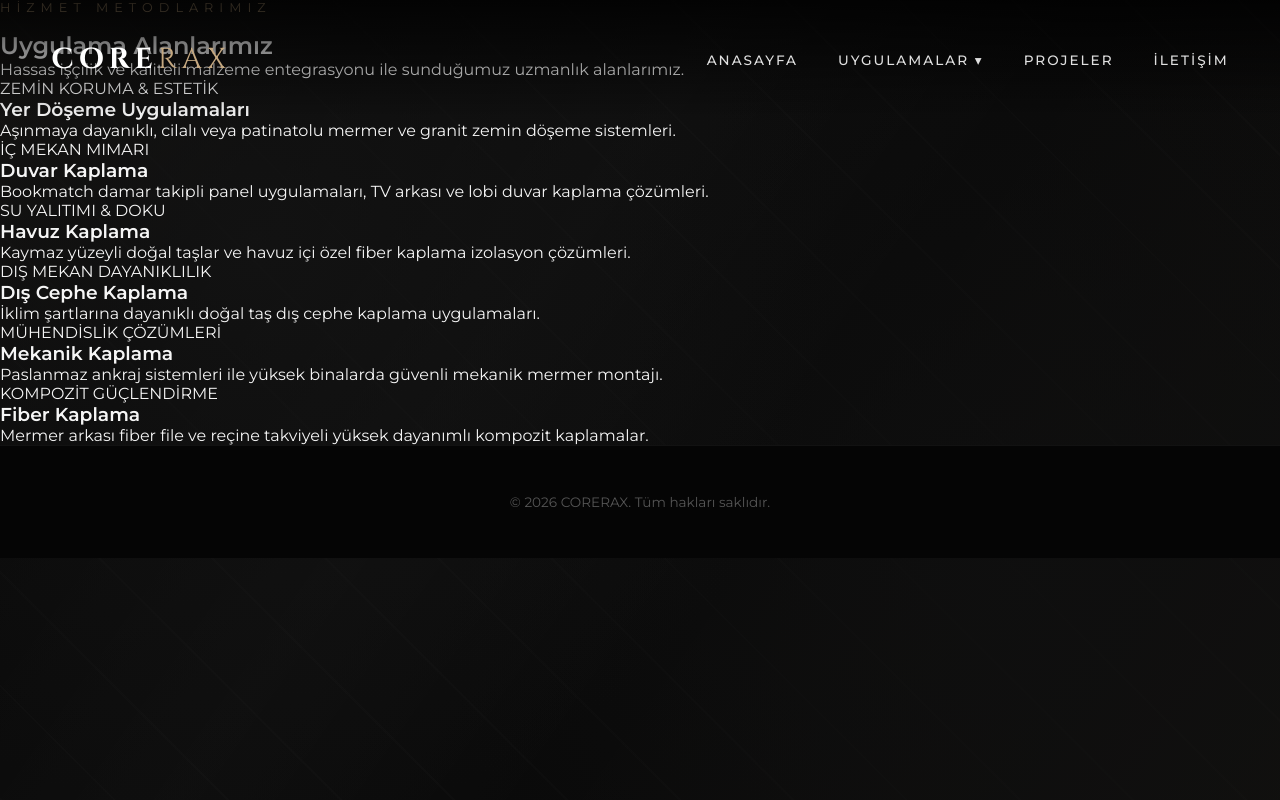
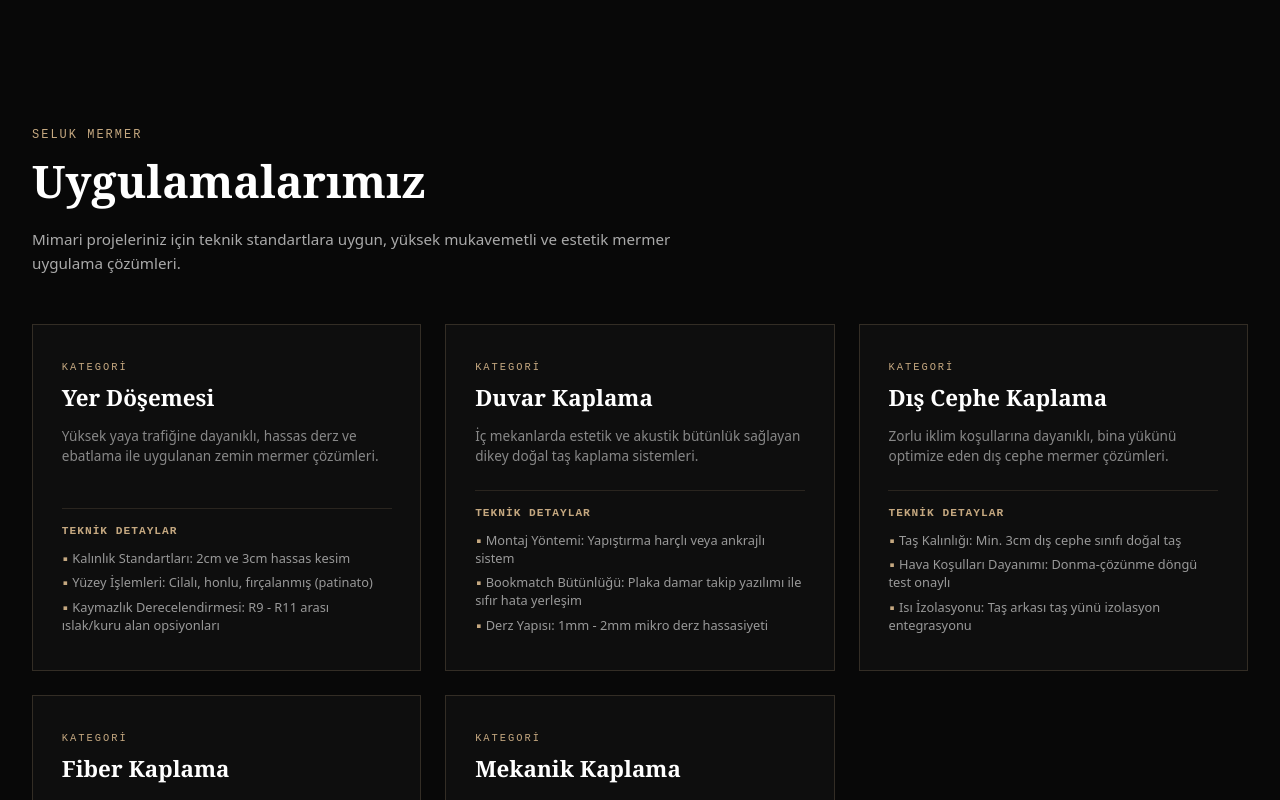
Before and after one commit to nusedsec/seluk-mermer, a Next.js app: page /uygulamalar in a window 1280 px wide. Shown: the top 800 px of the page. Built offline with nearby package versions, Linux system fonts and the light colour scheme.

Commit message:
refactor: CSS modülleri ayrıştırıldı ve UI güncellendi

```diff
--- /dev/null
+++ b/app/uygulamalar/UygulamaCanvas.module.css
@@ -0,0 +1,58 @@
+.canvasBox {
+  position: relative;
+  width: 100%;
+  height: 350px;
+  background: rgba(18, 18, 18, 0.95);
+  border: 1px solid rgba(197, 168, 128, 0.3);
+  border-radius: 4px;
+  display: flex;
+  flex-direction: column;
+  align-items: center;
+  justify-content: center;
+  padding: 1.5rem;
+  text-align: center;
+  box-shadow: inset 0 0 30px rgba(0, 0, 0, 0.8);
+}
+
+.canvasBadge {
+  position: absolute;
+  top: 12px;
+  right: 12px;
+  font-family: monospace;
+  font-size: 0.65rem;
+  color: #c5a880;
+  letter-spacing: 1px;
+  border: 1px solid rgba(197, 168, 128, 0.2);
+  padding: 2px 6px;
+}
+
+.canvasCube {
+  width: 80px;
+  height: 80px;
+  border: 2px solid #c5a880;
+  display: flex;
+  align-items: center;
+  justify-content: center;
+  color: #c5a880;
+  font-family: monospace;
+  font-weight: bold;
+  font-size: 1.2rem;
+  background: rgba(0, 0, 0, 0.6);
+  margin-bottom: 1rem;
+  box-shadow: 0 0 20px rgba(197, 168, 128, 0.2);
+}
+
+.canvasStepNum {
+  color: #c5a880;
+  font-family: monospace;
+  font-size: 0.75rem;
+  letter-spacing: 2px;
+  margin-bottom: 0.5rem;
+}
+
+.canvasStepText {
+  color: #fff;
+  font-size: 0.85rem;
+  max-width: 320px;
+  line-height: 1.5;
+}
--- /dev/null
+++ b/app/uygulamalar/UygulamaCanvas.tsx
@@ -0,0 +1,26 @@
+
+"use client";
+
+import styles from "./UygulamaCanvas.module.css";
+
+interface CanvasProps {
+  activeStep: number;
+}
+
+export default function UygulamaCanvas({ activeStep }: CanvasProps) {
+  const stepTexts = [
+    "Lazer tarama verisi ile dijital rölöve nokta bulutu işleniyor.",
+    "Bookmatch damar takibi ve 3D mermer kaplama simülasyonu aktif.",
+    "Waterjet / CNC kesim yörüngeleri vektörel olarak hesaplanıyor.",
+    "Saha montaj kılavuzu ve tolerans analiz haritası hazır."
+  ];
+
+  return (
+    <div className={styles.canvasBox}>
+      <div className={styles.canvasBadge}>3D_CAD_RENDER</div>
+      <div className={styles.canvasCube}>3D</div>
+      <div className={styles.canvasStepNum}>SİMÜLASYON ADIMI: 0{activeStep + 1}</div>
+      <div className={styles.canvasStepText}>{stepTexts[activeStep]}</div>
+    </div>
+  );
+}
--- a/app/uygulamalar/page.tsx
+++ b/app/uygulamalar/page.tsx
@@ -1,51 +1,148 @@
+"use client";
+
+import { useState } from "react";
 import Link from "next/link";
+import UygulamaCanvas from "./UygulamaCanvas";
+import styles from "./uygulamalar.module.css";
 
-export default function UygulamalarPage() {
-  const uygulamalar = [
-    { id: "yer-doseme", title: "Yer Döşeme Uygulamaları", tag: "ZEMİN KORUMA & ESTETİK", desc: "Aşınmaya dayanıklı, cilalı veya patinatolu mermer ve granit zemin döşeme sistemleri." },
-    { id: "duvar-kaplama", title: "Duvar Kaplama", tag: "İÇ MEKAN MIMARI", desc: "Bookmatch damar takipli panel uygulamaları, TV arkası ve lobi duvar kaplama çözümleri." },
-    { id: "havuz", title: "Havuz Kaplama", tag: "SU YALITIMI & DOKU", desc: "Kaymaz yüzeyli doğal taşlar ve havuz içi özel fiber kaplama izolasyon çözümleri." },
-    { id: "dis-cephe", title: "Dış Cephe Kaplama", tag: "DIŞ MEKAN DAYANIKLILIK", desc: "İklim şartlarına dayanıklı doğal taş dış cephe kaplama uygulamaları." },
-    { id: "mekanik", title: "Mekanik Kaplama", tag: "MÜHENDİSLİK ÇÖZÜMLERİ", desc: "Paslanmaz ankraj sistemleri ile yüksek binalarda güvenli mekanik mermer montajı." },
-    { id: "fiber", title: "Fiber Kaplama", tag: "KOMPOZİT GÜÇLENDİRME", desc: "Mermer arkası fiber file ve reçine takviyeli yüksek dayanımlı kompozit kaplamalar." },
-  ];
+const applicationsData = [
+  {
+    id: "yer-doseme",
+    title: "Yer Döşemesi",
+    desc: "Yüksek yaya trafiğine dayanıklı, hassas derz ve ebatlama ile uygulanan zemin mermer çözümleri.",
+    techDetails: [
+      "Kalınlık Standartları: 2cm ve 3cm hassas kesim",
+      "Yüzey İşlemleri: Cilalı, honlu, fırçalanmış (patinato)",
+      "Kaymazlık Derecelendirmesi: R9 - R11 arası ıslak/kuru alan opsiyonları"
+    ]
+  },
+  {
+    id: "duvar-kaplama",
+    title: "Duvar Kaplama",
+    desc: "İç mekanlarda estetik ve akustik bütünlük sağlayan dikey doğal taş kaplama sistemleri.",
+    techDetails: [
+      "Montaj Yöntemi: Yapıştırma harçlı veya ankrajlı sistem",
+      "Bookmatch Bütünlüğü: Plaka damar takip yazılımı ile sıfır hata yerleşim",
+      "Derz Yapısı: 1mm - 2mm mikro derz hassasiyeti"
+    ]
+  },
+  {
+    id: "dis-cephe-kaplama",
+    title: "Dış Cephe Kaplama",
+    desc: "Zorlu iklim koşullarına dayanıklı, bina yükünü optimize eden dış cephe mermer çözümleri.",
+    techDetails: [
+      "Taş Kalınlığı: Min. 3cm dış cephe sınıfı doğal taş",
+      "Hava Koşulları Dayanımı: Donma-çözünme döngü test onaylı",
+      "Isı İzolasyonu: Taş arkası taş yünü izolasyon entegrasyonu"
+    ]
+  },
+  {
+    id: "fiber-kaplama",
+    title: "Fiber Kaplama",
+    desc: "Cam elyaf ve reçine takviyeli ultra hafif, yüksek esneklik ve mukavemet sunan mermer paneller.",
+    techDetails: [
+      "Ağırlık Avantajı: Standart mermere kıyasla %60 daha hafif",
+      "Panel Boyutları: 150x300 cm'ye kadar devasa yekpare boyutlar",
+      "Kullanım Alanları: Asansör kabinleri, yat iç mekanları, yüksek katlı yapılar"
+    ]
+  },
+  {
+    id: "mekanik-kaplama",
+    title: "Mekanik Kaplama",
+    desc: "Paslanmaz çelik ankraj elemanları ile alt taşıyıcı konstrüksiyona bağlanan havalandırmalı cephe sistemi.",
+    techDetails: [
+      "Ankraj Tipi: AISI 304 / 316 paslanmaz çelik braketler",
+      "Güvenlik Faktörü: Deprem yükü ve rüzgar statik hesaplamalı",
+      "Sistem Tipi: Gizli pimli veya pürüzsüz klipsli alüminyum karkas"
+    ]
+  }
+];
+
+const processSteps = [
+  { step: "01", title: "Saha & Rölöve Alımı", desc: "Lazer tarayıcılar ile alanın milimetrik dijital ölçümü alınır." },
+  { step: "02", title: "3D Mimari Görselleştirme", desc: "Plaka damarları bilgisayar ortamında eşleştirilir; alanın bitmiş 3D görseli sunulur." },
+  { step: "03", title: "CNC & Precision Kesim", desc: "Onaylanan proje, su jeti ve CNC tezgahlarında sıfır hata ile kesilir." },
+  { step: "04", title: "Saha Uygulaması & Teslimat", desc: "Uzman montaj ekibi tarafından uygulama yapılır ve teslim edilir." }
+];
+
+export default function ApplicationsPage() {
+  const [activeStep, setActiveStep] = useState(1);
 
   return (
-    <div className="main-wrapper">
-      <header className="header">
-        <Link href="/" className="logo">CORE<span>RAX</span></Link>
-        <nav className="nav">
-          <Link href="/" className="nav-link">ANASAYFA</Link>
-          <div className="nav-item">
-            <Link href="/uygulamalar" className="nav-link">UYGULAMALAR ▾</Link>
-            <div className="dropdown-menu">
-              {uygulamalar.map((item) => (
-                <Link key={item.id} href={`/uygulamalar#${item.id}`} className="dropdown-item">{item.title}</Link>
-              ))}
+    <main className={styles.appContainer}>
+      {/* HERO SECTION */}
+      <section className={styles.heroSection}>
+        <span className={styles.subtitle}>SELUK MERMER</span>
+        <h1 className={styles.title}>Uygulamalarımız</h1>
+        <p className={styles.heroDesc}>
+          Mimari projeleriniz için teknik standartlara uygun, yüksek mukavemetli ve estetik mermer uygulama çözümleri.
+        </p>
+      </section>
+
+      {/* UYGULAMALAR GRID */}
+      <section className={styles.gridSection}>
+        {applicationsData.map((item) => (
+          <div key={item.id} className={styles.appCard}>
+            <div>
+              <span className={styles.cardCat}>KATEGORİ</span>
+              <h3 className={styles.cardTitle}>{item.title}</h3>
+              <p className={styles.cardDesc}>{item.desc}</p>
+            </div>
+
+            <div className={styles.cardTech}>
+              <h4 className={styles.techHead}>TEKNİK DETAYLAR</h4>
+              <ul className={styles.techUl}>
+                {item.techDetails.map((detail, idx) => (
+                  <li key={idx} className={styles.techLi}>
+                    <span className={styles.bullet}>▪</span> {detail}
+                  </li>
+                ))}
+              </ul>
             </div>
           </div>
-          <Link href="/projeler" className="nav-link">PROJELER</Link>
-          <Link href="/iletisim" className="nav-link">İLETİŞİM</Link>
-        </nav>
-      </header>
-
-      <section className="hero-section">
-        <span className="section-subtitle">HİZMET METODLARIMIZ</span>
-        <h1 className="main-title">Uygulama Alanlarımız</h1>
-        <p className="description">Hassas işçilik ve kaliteli malzeme entegrasyonu ile sunduğumuz uzmanlık alanlarımız.</p>
+        ))}
       </section>
 
-      <div className="grid-container">
-        {uygulamalar.map((u) => (
-          <div id={u.id} key={u.id} className="glass-card">
-            <span className="card-tag">{u.tag}</span>
-            <h3 className="card-title">{u.title}</h3>
-            <p className="card-desc">{u.desc}</p>
+      {/* 3D VE SÜREÇ BÖLÜMÜ */}
+      <section className={styles.processBox}>
+        <span className={styles.subtitle}>SÜREÇ YÖNETİMİ</span>
+        <h2 className={styles.title} style={{ fontSize: "2rem" }}>Mimari Projenin Hayata Geçişi</h2>
+
+        <div className={styles.processLayout}>
+          <div className={styles.canvasWrapper}>
+            <UygulamaCanvas activeStep={activeStep} />
           </div>
-        ))}
-      </div>
 
-      <footer className="footer">© {new Date().getFullYear()} CORERAX. Tüm hakları saklıdır.</footer>
-    </div>
+          <div className={styles.stepsWrapper}>
+            {processSteps.map((item, index) => (
+              <div
+                key={item.step}
+                onClick={() => setActiveStep(index)}
+                className={`${styles.stepItem} ${activeStep === index ? styles.stepItemActive : ""}`}
+              >
+                <div className={styles.stepHeader}>
+                  <span className={styles.stepNum}>{item.step}</span>
+                  <h3 className={styles.stepTitle}>{item.title}</h3>
+                </div>
+                <p className={styles.stepDesc}>{item.desc}</p>
+              </div>
+            ))}
+          </div>
+        </div>
+      </section>
+
+      {/* İLETİŞİM CTA */}
+      <section className={styles.ctaWrapper}>
+        <div className={styles.ctaContent}>
+          <h2 className={styles.ctaHead}>Bizimle İletişime Geçmek İster Mısınız?</h2>
+          <p className={styles.ctaText}>
+            Projenizin detaylarını değerlendirmek, teknik danışmanlık almak ve fiyat teklifi oluşturmak için ekibimizle hemen iletişime geçin.
+          </p>
+          <Link href="/iletisim" className={styles.ctaBtn}>
+            İLETİŞİME GEÇ
+          </Link>
+        </div>
+      </section>
+    </main>
   );
 }
--- /dev/null
+++ b/app/uygulamalar/uygulamalar.module.css
@@ -0,0 +1,206 @@
+.appContainer {
+  min-height: 100vh;
+  background-color: #080808;
+  color: #ffffff;
+  padding: 8rem 2rem 4rem 2rem;
+  font-family: system-ui, -apple-system, sans-serif;
+  max-width: 1280px;
+  margin: 0 auto;
+}
+
+.subtitle {
+  color: #c5a880;
+  font-size: 0.75rem;
+  font-family: monospace;
+  letter-spacing: 2px;
+  display: block;
+  margin-bottom: 0.5rem;
+}
+
+.title {
+  font-size: 2.8rem;
+  font-family: Georgia, serif;
+  margin-bottom: 1rem;
+  color: #fff;
+}
+
+.heroDesc {
+  color: #aaa;
+  max-width: 650px;
+  font-size: 0.95rem;
+  line-height: 1.6;
+  margin-bottom: 3rem;
+}
+
+.gridSection {
+  display: grid;
+  grid-template-columns: repeat(auto-fit, minmax(300px, 1fr));
+  gap: 1.5rem;
+  margin-bottom: 5rem;
+}
+
+.appCard {
+  background: rgba(15, 15, 15, 0.8);
+  border: 1px solid rgba(197, 168, 128, 0.2);
+  padding: 1.8rem;
+  display: flex;
+  flex-direction: column;
+  justify-content: space-between;
+}
+
+.cardCat {
+  color: #c5a880;
+  font-size: 0.65rem;
+  font-family: monospace;
+  letter-spacing: 2px;
+}
+
+.cardTitle {
+  font-size: 1.4rem;
+  font-family: Georgia, serif;
+  margin: 0.4rem 0 0.8rem 0;
+}
+
+.cardDesc {
+  color: #888;
+  font-size: 0.85rem;
+  line-height: 1.5;
+  margin-bottom: 1.5rem;
+}
+
+.cardTech {
+  border-top: 1px solid rgba(197, 168, 128, 0.15);
+  padding-top: 1rem;
+}
+
+.techHead {
+  color: #c5a880;
+  font-size: 0.7rem;
+  font-family: monospace;
+  margin-bottom: 0.8rem;
+  letter-spacing: 1px;
+}
+
+.techUl {
+  list-style: none;
+  padding: 0;
+  margin: 0;
+}
+
+.techLi {
+  color: #999;
+  font-size: 0.8rem;
+  margin-bottom: 0.4rem;
+  line-height: 1.4;
+}
+
+.bullet {
+  color: #c5a880;
+}
+
+.processBox {
+  background: rgba(15, 15, 15, 0.5);
+  border: 1px solid rgba(197, 168, 128, 0.2);
+  padding: 2.5rem;
+  margin-bottom: 5rem;
+}
+
+.processLayout {
+  display: grid;
+  grid-template-columns: 1fr;
+  gap: 2rem;
+  margin-top: 2rem;
+}
+
+@media (min-width: 900px) {
+  .processLayout {
+    grid-template-columns: 1fr 1fr;
+  }
+}
+
+.stepsWrapper {
+  display: flex;
+  flex-direction: column;
+  gap: 0.8rem;
+}
+
+.stepItem {
+  background: rgba(255, 255, 255, 0.02);
+  border: 1px solid rgba(255, 255, 255, 0.08);
+  padding: 1rem;
+  cursor: pointer;
+  transition: all 0.2s ease;
+}
+
+.stepItemActive {
+  background: rgba(197, 168, 128, 0.1);
+  border-color: #c5a880;
+}
+
+.stepHeader {
+  display: flex;
+  align-items: center;
+  gap: 0.8rem;
+  margin-bottom: 0.3rem;
+}
+
+.stepNum {
+  color: #c5a880;
+  font-family: monospace;
+  font-weight: bold;
+}
+
+.stepTitle {
+  font-size: 0.95rem;
+  margin: 0;
+}
+
+.stepDesc {
+  color: #777;
+  font-size: 0.8rem;
+  margin: 0;
+  padding-left: 1.8rem;
+}
+
+.ctaWrapper {
+  margin-top: 3rem;
+}
+
+.ctaContent {
+  background: linear-gradient(135deg, #141414 0%, #0a0a0a 100%);
+  border: 1px solid #c5a880;
+  padding: 3rem 2rem;
+  text-align: center;
+  display: flex;
+  flex-direction: column;
+  align-items: center;
+}
+
+.ctaHead {
+  font-family: Georgia, serif;
+  font-size: 2rem;
+  margin-bottom: 1rem;
+}
+
+.ctaText {
+  color: #aaa;
+  font-size: 0.9rem;
+  max-width: 550px;
+  margin-bottom: 1.5rem;
+  line-height: 1.6;
+}
+
+.ctaBtn {
+  background: #c5a880;
+  color: #000;
+  padding: 0.8rem 2rem;
+  font-size: 0.75rem;
+  font-weight: bold;
+  letter-spacing: 2px;
+  text-decoration: none;
+  transition: background 0.2s;
+}
+
+.ctaBtn:hover {
+  background: #b3956d;
+}
```
